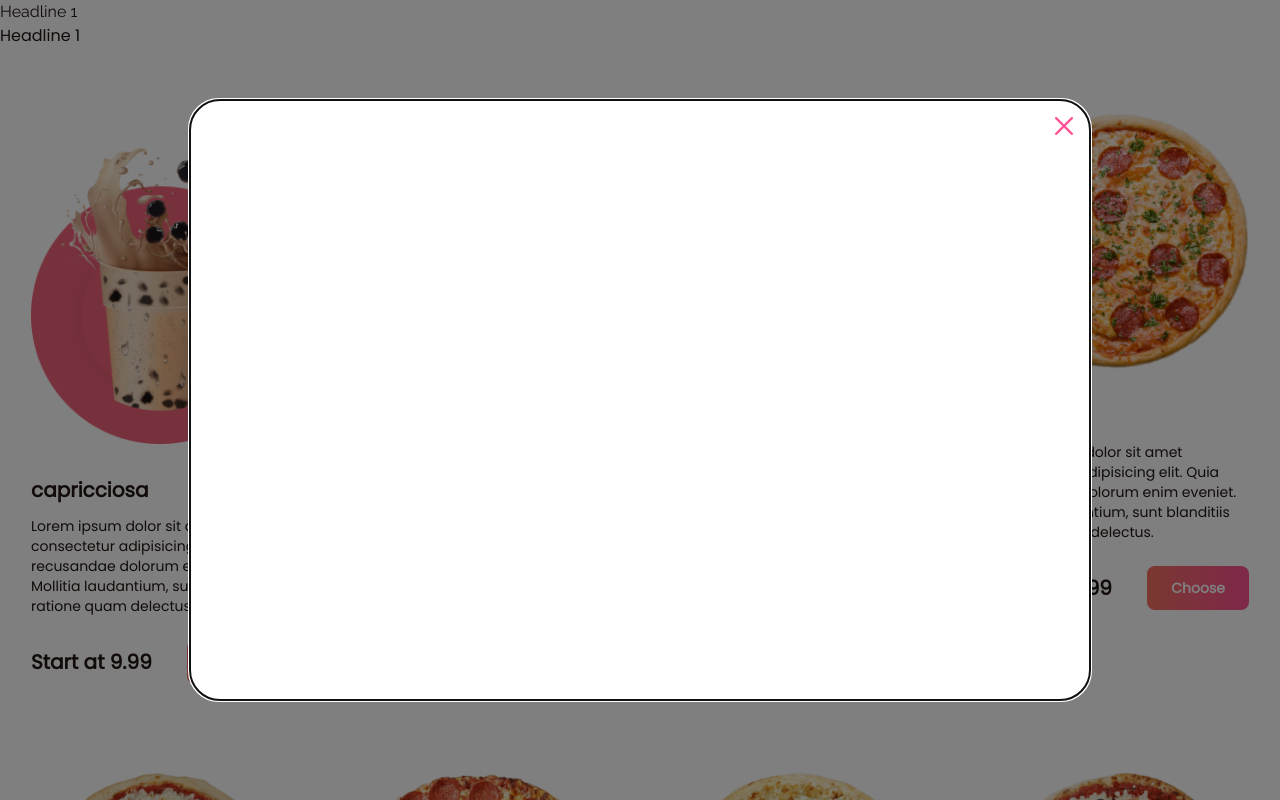
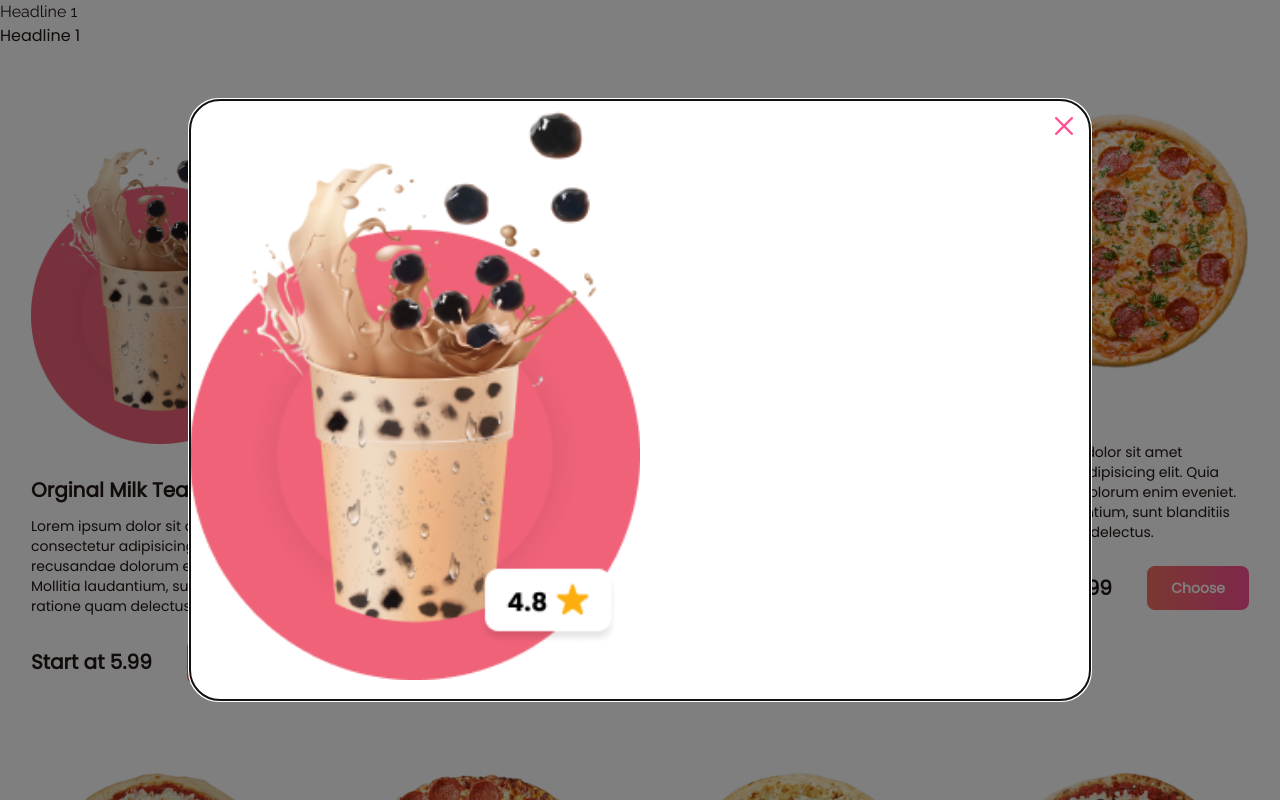
Before and after one commit to milladAyoubi/Boba-Bliss, a Next.js app in the folder client/: page / in a window 1280 px wide. Both pictures are taken after a click on the picture 160 px from the left and 278 px from the top of the page. Shown: the top 800 px of the page. Built offline with nearby package versions, Linux system fonts and the light colour scheme.

Commit message:
Model View

```diff
--- a/client/src/app/components/Boba.js
+++ b/client/src/app/components/Boba.js
@@ -57,6 +57,7 @@ const Boba = ({boba}) => {
             <div onClick={closeModal} className="absolute z-30 right-2 top-2 hover:scale-110 duration-200 cursor-pointer">
                 <IoCloseOutline className="text-4xl text-orange"/>
             </div>
+            <BobaDetails boba={boba} modal={modal} setModal={setModal} />
         </Modal>}
     </div>
 
--- a/client/src/app/components/BobaDetails.js
+++ b/client/src/app/components/BobaDetails.js
@@ -1,5 +1,53 @@
-const BobaDetails = () => {
-    return <div> PizzaDetails </div>;
+import React, { useState, useEffect } from 'react';
+import Image from 'next/image';
+
+import SizeSelection from './SizeSelection'
+import SugerSelection from './SugerSelection';
+
+const BobaDetails = ({ boba }) => {
+    console.log(boba)
+
+    const [size, setSize] = useState('small')
+
+    const [suger, setSuger] = useState('100% Suger')
+
+    const [toppings, setToppings] = useState([])
+
+    const [toppingsPrice, setToppingsPrice] = useState([])
+
+    const [price, setPrice] = useState(0);
+
+    useEffect(() => {
+        size === 'small' ? setPrice(parseFloat(boba.priceSm + toppingsPrice).toFixed(2))
+        :
+        size === 'medium' ? setPrice(parseFloat(boba.priceMd + toppingsPrice).toFixed(2))
+        :
+        size === 'large' ? setPrice(parseFloat(boba.priceLg + toppingsPrice).toFixed(2))
+        : null;
+    })
+
+    useEffect(() => {
+        if (toppings.length > 0) {
+            const toppingPrice = toppings.reduce((a,c) => {
+                return a + c.price
+            }, 0)
+
+            setToppingsPrice(toppingPrice);
+        } else {
+            setToppingsPrice(0)
+        }
+    }, [toppings])
+
+    console.log(price)
+
+    return (
+
+         <div>
+            <div>
+                <Image width={450} height={450} src={boba.image}/>
+            </div>
+        </div>
+    );
 };
 
 export default BobaDetails;
--- a/client/src/app/components/CrustSelection.js
+++ /dev/null
@@ -1,5 +0,0 @@
-const CrustSelection = () => {
-  return <div>CrustSelection</div>;
-};
-
-export default CrustSelection;
--- /dev/null
+++ b/client/src/app/components/SugerSelection.js
@@ -0,0 +1,5 @@
+const SugerSelection = () => {
+    return <div> SugerSelection </div>;
+};
+
+export default SugerSelection;
--- a/client/src/app/page.js
+++ b/client/src/app/page.js
@@ -5,10 +5,10 @@ import Banner from './components/Banner';
 // pizza data
 const boba = [{
         id: 1,
-        name: 'capricciosa',
+        name: 'Orginal Milk Tea',
         description: 'Lorem ipsum dolor sit amet consectetur adipisicing elit. Quia recusandae dolorum enim eveniet. Mollitia laudantium, sunt blanditiis ratione quam delectus.',
         image: '/Boba-Milk-Tea.png',
-        priceSm: 9.99,
+        priceSm: 5.99,
         priceMd: 10.99,
         priceLg: 11.99,
         toppings: [{
@@ -40,10 +40,10 @@ const boba = [{
     },
     {
         id: 2,
-        name: 'cheesy',
+        name: 'Mango Smoothie',
         description: 'Lorem ipsum dolor sit amet consectetur adipisicing elit. Quia recusandae dolorum enim eveniet. Mollitia laudantium, sunt blanditiis ratione quam delectus.',
         image: '/Boba-Smoothie.png',
-        priceSm: 10.99,
+        priceSm: 6.99,
         priceMd: 11.99,
         priceLg: 12.99,
         toppings: [{
```
